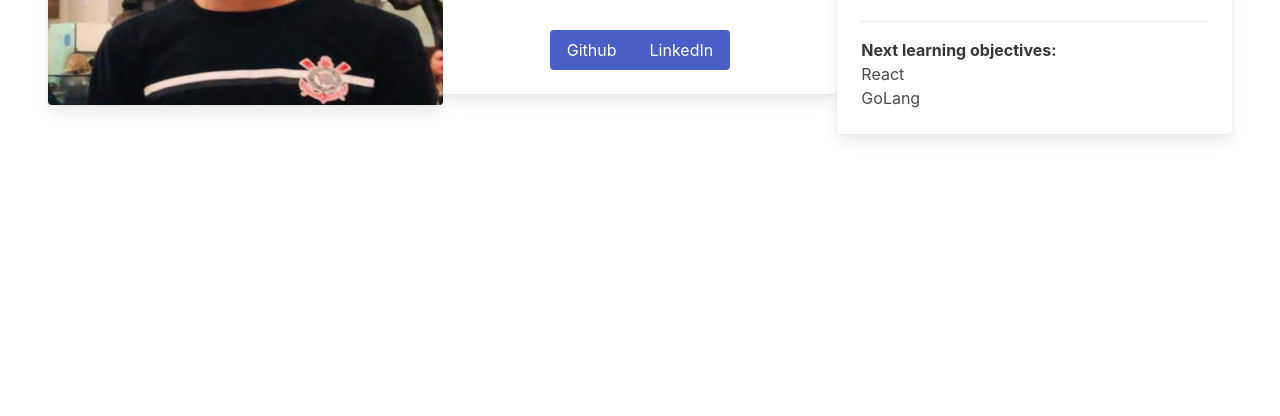
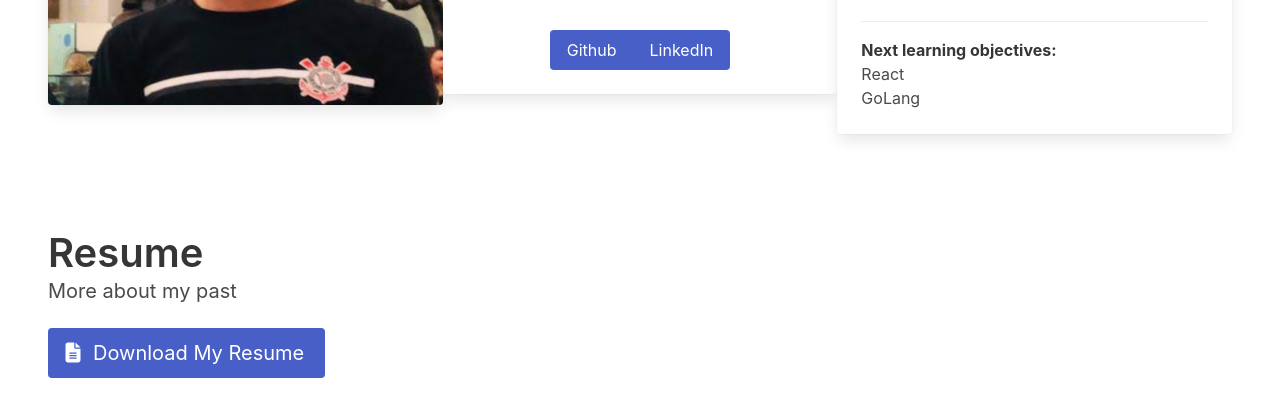
Before and after one commit to tvolpatto/tvolpatto-portfolio, a plain HTML site: page index.html in a window 1280 px wide. Shown: the part 1209-1625 px from the top of the page. Before the commit the page ends 1391 px from the top, so only its background shows below. Drawn offline with nearby package versions, Linux system fonts and the light colour scheme.

Commit message:
Resume section

```diff
--- a/index.html
+++ b/index.html
@@ -186,6 +186,22 @@
             </div>
         </div>
     </section>
+
+<!-- Resume -->
+<section class="section" id="resume">
+    <div class="section-heading">
+      <h3 class="title is-2">Resume</h3>
+      <h4 class="subtitle is-5">More about my past</h4>
+      <a href="#" class="button is-link is-medium">
+        <span class="icon">
+          <i class="fas fa-file-alt"></i>
+        </span>
+        <span>Download My Resume</span>
+      </a>
+    </div>
+  </section>
+
+
 </body>
 
 </html>
```
